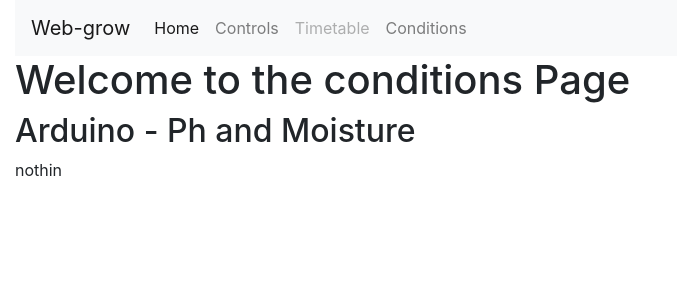
After one commit to McGhie/web-grow, a Flask app: page /conditions in a window 1280 px wide. The commit adds this page. Shown: the top 300 px of the page, without its empty margins (0-677 px from the left). Run offline with Flask 2, Linux system fonts and the light colour scheme; some libraries are stand-ins or nearby versions.

Commit message:
split up and added extends and includes functionality

```diff
--- a/app.py
+++ b/app.py
@@ -69,7 +69,7 @@
 
 
 
-@app.route("/")
+@app.route("/index")
 def main():
    # For each pin, read the pin state and store it in the pins dictionary:
    #log(route("/"))
@@ -82,7 +82,22 @@
       }
 
    # Pass the template data into the template main.html and return it to the user
-   return render_template('main.html', **templateData)
+   return render_template('index.html', **templateData)
+
+@app.route("/controls")
+def controls():
+   # For each pin, read the pin state and store it in the pins dictionary:
+   #log(route("/"))
+   for pin in pins:
+      if 'GPIO' in pins[pin]['type']:
+          pins[pin]['state'] = GPIO.input(pin)
+   # Put the pin dictionary into the template data dictionary:
+   templateData = {
+      'pins' : pins
+      }
+
+   # Pass the template data into the template main.html and return it to the user
+   return render_template('controls.html', **templateData)
 
 # The function below is executed when someone requests a URL with the pin number and action in it:
 @app.route("/<changePin>/<action>")
@@ -160,9 +175,9 @@
          return redirect(url_for('webgrowdev'))
    return render_template('new.html')
 
-@app.route('/arduino', methods = ['GET', 'POST'])
+@app.route('/conditions', methods = ['GET', 'POST'])
 def arduino():
-   return render_template('arduino.html')
+   return render_template('conditions.html')
 
 
 if __name__ == "__main__":
--- /dev/null
+++ b/templates/conditions.html
@@ -0,0 +1,10 @@
+{% extends "main.html" %}
+
+{% block content %}
+<div><h1>Welcome to the conditions Page</h1></div>
+<div>
+  <h2>Arduino - Ph and Moisture</h2>
+{% include "arduino.html" %}
+</div>
+
+{% endblock content %}
--- a/templates/main.html
+++ b/templates/main.html
@@ -1,48 +1,25 @@
 <!DOCTYPE html>
 <head>
-   <title>RPi Appliance Control Web Server</title>
-   <!-- Latest compiled and minified CSS -->
-   <link rel="stylesheet" href="https://maxcdn.bootstrapcdn.com/bootstrap/3.3.6/css/bootstrap.min.css" integrity="sha384-1q8mTJOASx8j1Au+a5WDVnPi2lkFfwwEAa8hDDdjZlpLegxhjVME1fgjWPGmkzs7" crossorigin="anonymous">
-   <!-- Optional theme -->
-   <link rel="stylesheet" href="https://maxcdn.bootstrapcdn.com/bootstrap/3.3.6/css/bootstrap-theme.min.css" integrity="sha384-fLW2N01lMqjakBkx3l/M9EahuwpSfeNvV63J5ezn3uZzapT0u7EYsXMjQV+0En5r" crossorigin="anonymous">
-   <!-- Latest compiled and minified JavaScript -->
-   <script src="https://maxcdn.bootstrapcdn.com/bootstrap/3.3.6/js/bootstrap.min.js" integrity="sha384-0mSbJDEHialfmuBBQP6A4Qrprq5OVfW37PRR3j5ELqxss1yVqOtnepnHVP9aJ7xS" crossorigin="anonymous"></script>
+
+<link rel="stylesheet" href="https://maxcdn.bootstrapcdn.com/bootstrap/4.0.0/css/bootstrap.min.css" integrity="sha384-Gn5384xqQ1aoWXA+058RXPxPg6fy4IWvTNh0E263XmFcJlSAwiGgFAW/dAiS6JXm" crossorigin="anonymous">
+<script src="https://code.jquery.com/jquery-3.2.1.slim.min.js" integrity="sha384-KJ3o2DKtIkvYIK3UENzmM7KCkRr/rE9/Qpg6aAZGJwFDMVNA/GpGFF93hXpG5KkN" crossorigin="anonymous"></script>
+<script src="https://cdnjs.cloudflare.com/ajax/libs/popper.js/1.12.9/umd/popper.min.js" integrity="sha384-ApNbgh9B+Y1QKtv3Rn7W3mgPxhU9K/ScQsAP7hUibX39j7fakFPskvXusvfa0b4Q" crossorigin="anonymous"></script>
+<script src="https://maxcdn.bootstrapcdn.com/bootstrap/4.0.0/js/bootstrap.min.js" integrity="sha384-JZR6Spejh4U02d8jOt6vLEHfe/JQGiRRSQQxSfFWpi1MquVdAyjUar5+76PVCmYl" crossorigin="anonymous"></script>
+<title>RPi Appliance Control Web Server</title>
+
 </head>
 
+
 <body>
-  <div class="col-xs-12">
-    <h1>RPi Web Server for automation</h1>
-<div class="row">
-  <h4>HardCoded Motor is currently going a different direction <strong><_></strong></h4>
-    <div class="col-sm-6 col-sm-offset-3">
-{%if pins[12].state == true %}
- <a href="/12/left" class="btn btn-block btn-lg btn-default" role="button">Turn</a>
- {%elif pins[16].state == true%}
- <a href="/12/right" class="btn btn-block btn-lg btn-default" role="button">Turn</a>
-{%else%}
-<a href="/12/left" class="btn btn-block btn-sm btn-default" role="button">Turn</a>
-<a href="/12/right" class="btn btn-block btn-sm btn-default" role="button">Turn</a>
-{%endif%}
+  <div class="col-xs-12 col-sm-offset-1 col-sm-10">
+
+  {% include "nav.html" %}
+
+ <div id="content">
+   {% block content %}
+   {% endblock %}
+ </div>
+
 </div>
-</div>
-
-<div class="row">
-    {% for pin in pins %}
-   {% if 'GPIO' in pins[pin].type %}
-      <div class="col-md-4">
-   {% if pins[pin].state == true %}
-       <h2>{{ pins[pin].type }} is currently <strong>on</strong>
-      <a href="/{{pin}}/off" class="btn btn-block btn-lg btn-default" role="button">Turn off</a>
-</h2>
-   {% else %}
-           <h2>{{ pins[pin].type }} is currently <strong>off</strong>
-           <a href="/{{pin}}/on" class="btn btn-block btn-lg btn-primary" role="button">Turn on</a></h2>
-  {% endif %}
-  </div>
-   {% endif %}
-   {% endfor %}
-    </div>
-
- </div>
-</body>
+  </body>
 </html>
--- /dev/null
+++ b/templates/nav.html
@@ -0,0 +1,22 @@
+<nav class="navbar navbar-expand-lg navbar-light bg-light bg-success">
+  <a class="navbar-brand" href="/index">Web-grow</a>
+  <button class="navbar-toggler" type="button" data-toggle="collapse" data-target="#navbarNav" aria-controls="navbarNav" aria-expanded="false" aria-label="Toggle navigation">
+    <span class="navbar-toggler-icon"></span>
+  </button>
+  <div class="collapse navbar-collapse" id="navbarNav">
+    <ul class="navbar-nav">
+      <li class="nav-item active">
+        <a class="nav-link" href="#">Home <span class="sr-only">(current)</span></a>
+      </li>
+      <li class="nav-item">
+        <a class="nav-link" href="/controls">Controls</a>
+      </li>
+      <li class="nav-item">
+        <a class="nav-link disabled" href="#">Timetable</a>
+      </li>
+      <li class="nav-item">
+        <a class="nav-link" href="/conditions">Conditions</a>
+      </li>
+    </ul>
+  </div>
+</nav>
```
Also changed, not shown: templates/controls.html (added, +22 -0 lines), templates/index.html (added, +29 -0 lines).
